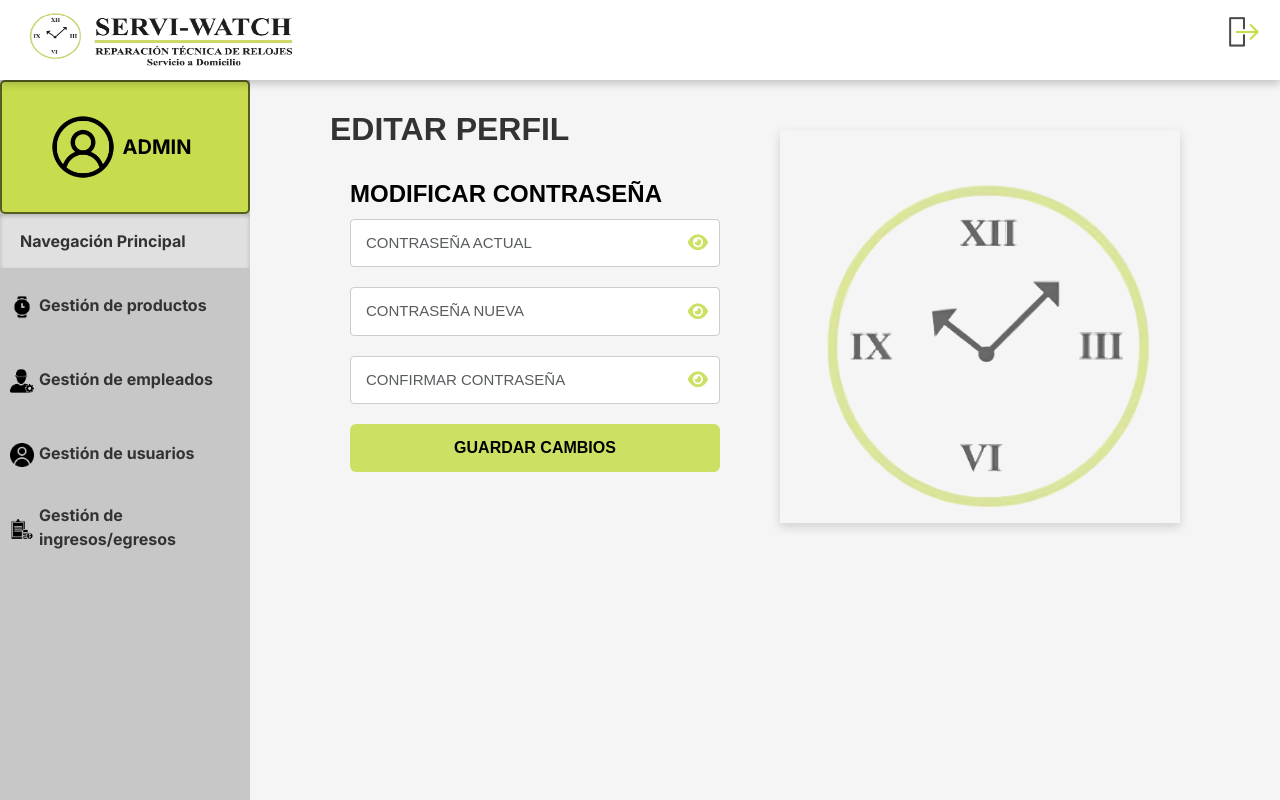
After one commit to cordorat/Serviwatch, a Django app: a page that uses core/templates/base.html in a window 1280 px wide. The commit adds this page. Run offline with Django 5.2, Linux system fonts and the light colour scheme; the visitor is signed in with stand-in values (Sample User, id 1); some libraries are stand-ins or nearby versions.

Commit message:
Implementación de editar usuario y admin
* todo funcional

* hu recuperar contraseña terminada.

* cambios en gitignore

* eliminar archivo db para github

* coverage corrido

* coverage eliminado

* implementacion service y los test

* inplementacion edicion contraseña usu y admin

* integracion todo funiconal

* arreglo de nombres test

```diff
--- /dev/null
+++ b/core/forms/password_change_form.py
@@ -0,0 +1,79 @@
+import re
+from django import forms
+
+class PasswordChangeForm(forms.Form):
+    contraseña_actual = forms.CharField(
+        required=True,
+        min_length=8,
+        max_length=16,
+        widget=forms.PasswordInput(attrs={
+            'class': 'form-control',
+            'placeholder': 'CONTRASEÑA ACTUAL'
+        }),
+        error_messages={
+            'required': 'Este campo es obligatorio',
+            'min_length': 'La contraseña debe tener al menos 8 caracteres',
+            'max_length': 'La contraseña no puede tener más de 16 caracteres',
+        }
+    )
+    contraseña_nueva = forms.CharField(
+        required=True,
+        min_length=8,
+        max_length=16,
+        widget=forms.PasswordInput(attrs={
+            'class': 'form-control',
+            'placeholder': 'CONTRASEÑA NUEVA'
+        }),
+        error_messages={
+            'required': 'Este campo es obligatorio',
+            'min_length': 'La contraseña debe tener al menos 8 caracteres',
+            'max_length': 'La contraseña no puede tener más de 16 caracteres',
+        }
+    )
+    confirmacion_contraseña = forms.CharField(
+        required=True,
+        min_length=8,
+        max_length=16,
+        widget=forms.PasswordInput(attrs={
+            'class': 'form-control',
+            'placeholder': 'CONFIRMAR CONTRASEÑA'
+        }),
+        error_messages={
+            'required': 'Este campo es obligatorio',
+            'min_length': 'La contraseña debe tener al menos 8 caracteres',
+            'max_length': 'La contraseña no puede tener más de 16 caracteres',
+        }
+    )
+
+    def clean_contraseña_nueva(self):
+        contraseña_nueva = self.cleaned_data.get('contraseña_nueva')
+
+        if not re.search(r'[A-Za-z]', contraseña_nueva):
+            raise forms.ValidationError('La contraseña debe tener al menos una letra')
+
+        if not re.search(r'\d', contraseña_nueva):
+            raise forms.ValidationError('La contraseña debe tener al menos un número')
+
+        if not re.search(r'[!@#$%^&*?]', contraseña_nueva):
+            raise forms.ValidationError('La contraseña debe tener al menos un caracter especial')
+
+        return contraseña_nueva
+
+    def clean_confirmacion_contraseña(self):
+        contraseña_nueva = self.cleaned_data.get('contraseña_nueva')
+        confirmacion_contraseña = self.cleaned_data.get('confirmacion_contraseña')
+
+        if contraseña_nueva and confirmacion_contraseña and contraseña_nueva != confirmacion_contraseña:
+            raise forms.ValidationError('Las contraseñas no coinciden')
+
+        return confirmacion_contraseña
+
+    def clean(self):
+        cleaned_data = super().clean()
+        contraseña_actual = cleaned_data.get('contraseña_actual')
+        contraseña_nueva = cleaned_data.get('contraseña_nueva')
+
+        if contraseña_actual and contraseña_nueva and contraseña_actual == contraseña_nueva:
+            self.add_error('contraseña_nueva', 'La contraseña nueva no puede ser igual a la anterior')
+
+        return cleaned_data
--- /dev/null
+++ b/core/static/css/password_change.css
@@ -0,0 +1,172 @@
+/* RESET Y BODY */
+body {
+    margin: 0;
+    padding: 0;
+    overflow-y: hidden; /* Quita scroll vertical */
+    font-family: 'Arial', sans-serif;
+    background-color: #f5f5f5;
+}
+
+/* CONTENEDOR PRINCIPAL (fluye con el body) */
+.edit-profile-container {
+    display: flex;
+    justify-content: space-between;
+    align-items: flex-start;
+    gap: 60px;
+    padding: 0px 60px;
+    height: 80vh;
+    box-sizing: border-box;
+}
+
+/* TÍTULOS */
+.profile-title {
+    position: absolute;
+    top: 30px;
+    left: 80px;
+    font-size: 32px;
+    font-weight: bold;
+    color: #333;
+}
+
+.section-title {
+    font-size: 24px;
+    font-weight: 600;
+    margin-bottom: 10px;
+    color: #000;
+}
+
+/* FORMULARIO */
+.password-section {
+    flex: 1;
+    margin-top: 60px;
+}
+
+.password-form .form-group {
+    margin-bottom: 10px;
+    position: relative;
+}
+
+.input-container {
+    position: relative;
+}
+
+.form-control {
+    width: 100%;
+    padding: 12px 45px 12px 15px;
+    border: 1px solid #ccc;
+    border-radius: 6px;
+    font-size: 15px;
+    background-color: #fff;
+}
+
+.form-control.is-invalid {
+    border-color: #e74c3c;
+}
+
+/* CAMBIO IMPORTANTE: Añadido display: block para asegurar que los mensajes de error sean visibles */
+.invalid-feedback {
+    display: block;
+    color: #e74c3c;
+    font-size: 13px;
+    margin-top: 5px;
+}
+
+/* ESTILO DE LOS ÍCONOS DE OJO */
+.toggle-password {
+    position: absolute;
+    top: 50%;
+    right: 12px;
+    transform: translateY(-50%);
+    font-size: 18px;
+    color: #555;
+    cursor: pointer;
+}
+
+.toggle-password:hover {
+    color: #000;
+}
+
+.toggle-password.fa-eye {
+    color: #cce064;
+}
+
+.toggle-password.fa-eye-slash {
+    color: #cce064;
+}
+
+/* BOTÓN GUARDAR */
+.btn-guardar {
+    display: block;
+    width: 100%;
+    padding: 12px;
+    background-color: #cce064;
+    color: #000000;
+    font-weight: bold;
+    border: none;
+    border-radius: 6px;
+    cursor: pointer;
+    transition: background-color 0.3s ease;
+}
+
+.btn-guardar:hover {
+    background-color: #cce064;
+}
+
+/* IMAGEN DEL RELOJ */
+.clock-image {
+    flex: 0 0 400px;
+    display: flex;
+    justify-content: center;
+    align-items: center;
+    margin-top: 10px;
+}
+
+.clock-image img.clock {
+    max-width: 100%;
+    height: auto;
+    border-radius: 0px;
+    box-shadow: 0 4px 10px rgba(0, 0, 0, 0.15);
+}
+
+/* MODAL DE ÉXITO */
+.modal-overlay {
+    position: fixed;
+    top: 0;
+    left: 0;
+    width: 100%;
+    height: 100%;
+    background: rgba(0, 0, 0, 0.5);
+    display: none;
+    justify-content: center;
+    align-items: center;
+    z-index: 9999;
+}
+
+.modal-content {
+    background: white;
+    padding: 40px;
+    border-radius: 12px;
+    text-align: center;
+    max-width: 500px;
+    box-shadow: 0 4px 16px #626e15;
+}
+
+.modal-content h2 {
+    margin-bottom: 25px;
+    font-size: 20px;
+    color: #000000;
+}
+
+.btn-volver {
+    background-color: #cce064;
+    color: #000000;
+    padding: 10px 20px;
+    border: none;
+    border-radius: 6px;
+    font-weight: bold;
+    cursor: pointer;
+}
+
+.btn-volver:hover {
+    background-color: #cce064;
+}
--- a/core/static/css/styles.css
+++ b/core/static/css/styles.css
@@ -90,7 +90,7 @@ body {
   margin-left: 50px;
 }
 
-.user-info.active{
+.user-info-active{
   display: flex;
   align-items: center;
   width: 100%;
--- a/core/templates/base.html
+++ b/core/templates/base.html
@@ -1,6 +1,7 @@
 {% load static %}
 <!DOCTYPE html>
 <html lang="es">
+
 <head>
   <meta charset="UTF-8">
   <title>{% block title %}Servi-Watch{% endblock %}</title>
@@ -10,18 +11,65 @@
   <!--Fuentes de tipografia (Google Font)-->
   <link rel="preconnect" href="https://fonts.googleapis.com">
   <link rel="preconnect" href="https://fonts.gstatic.com" crossorigin>
-  <link href="https://fonts.googleapis.com/css2?family=Inter:ital,opsz,wght@0,14..32,100..900;1,14..32,100..900&family=Montserrat:ital,wght@0,100..900;1,100..900&display=swap" rel="stylesheet">
+  <link
+    href="https://fonts.googleapis.com/css2?family=Inter:ital,opsz,wght@0,14..32,100..900;1,14..32,100..900&family=Montserrat:ital,wght@0,100..900;1,100..900&display=swap"
+    rel="stylesheet">
   <!--Link de bootstrap-->
   <link href="https://cdn.jsdelivr.net/npm/bootstrap@5.3.2/dist/css/bootstrap.min.css" rel="stylesheet">
   <link rel="stylesheet" href="https://cdn.jsdelivr.net/npm/bootstrap-icons@1.11.1/font/bootstrap-icons.css">
   <!--CSS creados-->
   <link href="https://cdn.jsdelivr.net/npm/select2@4.1.0-rc.0/dist/css/select2.min.css" rel="stylesheet" />
-  <link href="https://cdn.jsdelivr.net/npm/select2-bootstrap-5-theme@1.1.1/dist/select2-bootstrap-5-theme.min.css" rel="stylesheet" />
+  <link href="https://cdn.jsdelivr.net/npm/select2-bootstrap-5-theme@1.1.1/dist/select2-bootstrap-5-theme.min.css"
+    rel="stylesheet" />
   <link rel="stylesheet" href="https://cdn.jsdelivr.net/npm/flatpickr/dist/flatpickr.min.css">
   <link rel="stylesheet" href="{% static 'css/formularios.css' %}">
   <link rel="stylesheet" href="{% static 'css/ventana.css' %}">
   <link rel="stylesheet" href="{% static 'css/reparacion.css' %}">
   <link rel="stylesheet" href="{% static 'css/styles.css' %}">
+  <link rel="stylesheet" href="{% static 'css/password_change.css' %}">
+  <link rel="stylesheet" href="https://cdnjs.cloudflare.com/ajax/libs/font-awesome/6.5.0/css/all.min.css">
+
+  <!-- Añadimos solo los estilos necesarios para el botón del avatar -->
+  <style>
+    /* Estilos adicionales para el botón del avatar */
+    .user-info .user-avatar-container {
+      display: flex;
+      align-items: center;
+      width: 80px;
+      height: 100%;
+      padding: 0px;
+      text-decoration: none;
+      color: inherit;
+    }
+
+    .user-info .user-avatar {
+      margin-right: 0px;
+    }
+
+    .user-info h2 {
+      margin: 0;
+      text-align: left;
+      /* Aseguramos que el texto esté alineado a la izquierda */
+    }
+
+    .sidebar .user-info {
+      background-color: #c7c7c7;
+      transition: all 0.3s ease;
+      border: 2px solid transparent;
+    }
+
+    .sidebar .user-info.active {
+      background-color: #C9DC4E !important;
+      border: 2px solid #00000093 !important;
+      border-radius: 5px !important;
+    }
+
+    .sidebar .user-info.active h2,
+    .sidebar .user-info.active a {
+      color: #000000 !important;
+      font-weight: bold !important;
+    }
+  </style>
   <link rel="stylesheet" href="{% static 'css/paginacion.css' %}">
   <link rel="stylesheet" href="{% static 'css/tabla.css' %}">
 </head>
@@ -31,7 +79,6 @@
   <script src="https://cdn.jsdelivr.net/npm/bootstrap@5.3.2/dist/js/bootstrap.bundle.min.js"></script>
   <script src="https://cdn.jsdelivr.net/npm/select2@4.1.0-rc.0/dist/js/select2.min.js"></script>
   <script src="https://cdn.jsdelivr.net/npm/flatpickr"></script>
-
 
 
   <!-- Barra superior -->
@@ -59,8 +106,9 @@
   <div class="main-container" id="sidebar">
     <!-- Sidebar izquierda -->
     <aside class="sidebar">
-      <div class="user-info {% if '/edit-usuario' in request.path or request.path == '/admin' %} active {% endif %}">
-        <a href="#" class="user-avatar-container">
+      <div
+        class="user-info {% if '/cambiar-contraseña/' in request.path or '/edit-usuario/' in request.path %} active {% endif %}">
+        <a href="{% url 'password_change' %}" class="user-avatar-container">
           <div class="user-avatar">
             <img src="{% static 'images/avatar (1).png' %}" alt="Usuario" class="icon-user">
           </div>
@@ -80,7 +128,8 @@
         <ul>
           {% if user.is_superuser %}
           <li class="{% if '/productos/' in request.path or request.path == '/productos' %} active {% endif %}">
-            <a href="#" class="{% if not '/productos/' in request.path or request.path == '/productos' %} menu-link {% endif %}">
+            <a href="#"
+              class="{% if not '/productos/' in request.path or request.path == '/productos' %} menu-link {% endif %}">
               <span>
                 <img src="{% static 'images/reloj 1.png' %}" alt="Productos" class="icon">
               </span>
@@ -88,7 +137,8 @@
             </a>
           </li>
           <li class="{% if '/empleados/' in request.path or request.path == '/empleados' %} active {% endif %}">
-            <a href="{% url 'empleado_list' %}" class="{% if not '/empleados/' in request.path or request.path == '/empleados' %} menu-link {% endif %}">
+            <a href="{% url 'empleado_list' %}"
+              class="{% if not '/empleados/' in request.path or request.path == '/empleados' %} menu-link {% endif %}">
               <span>
                 <img src="{% static 'images/clientes.png' %}" alt="Empleados" class="icon">
               </span>
@@ -97,6 +147,7 @@
 
           </li>
           <li class="{% if '/usuarios/' in request.path or request.path == '/usuarios' %} active {% endif %}">
+
             <a href="{% url 'usuario_list' %}" class="{% if not '/usuarios/' in request.path or request.path == '/usuarios' %} menu-link {% endif %}">
               <span>
                 <img src="{% static 'images/usuarios.png' %}" alt="Usuarios" class="icon">
@@ -105,7 +156,8 @@
             </a>
           </li>
           <li class="{% if '/reportes/' in request.path or request.path == '/reportes' %} active {% endif %}">
-            <a href="#" class="{% if not '/reportes/' in request.path or request.path == '/reportes' %} menu-link {% endif %}">
+            <a href="#"
+              class="{% if not '/reportes/' in request.path or request.path == '/reportes' %} menu-link {% endif %}">
               <span>
                 <img src="{% static 'images/reportes.png' %}" alt="Reportes" class="icon">
               </span>
@@ -116,7 +168,8 @@
           {% else %}
 
           <li class="{% if '/clientes/' in request.path or request.path == '/clientes' %} active {% endif %}">
-            <a href="{% url 'cliente_list' %}" class="{% if not '/clientes/' in request.path or request.path == '/clientes' %} menu-link {% endif %}">
+            <a href="{% url 'cliente_list' %}"
+              class="{% if not '/clientes/' in request.path or request.path == '/clientes' %} menu-link {% endif %}">
               <span>
                 <img src="{% static 'images/clientes.png' %}" alt="Clientes" class="icon">
               </span>
@@ -132,7 +185,8 @@
             </a>
           </li>
           <li class="{% if '/servicios/' in request.path or request.path == '/servicios' %} active {% endif %}">
-            <a href="{% url 'servicios_usuario' %}" class="{% if not '/servicios/' in request.path or request.path == '/servicios' %} menu-link {% endif %}">
+            <a href="{% url 'servicios_usuario' %}"
+              class="{% if not '/servicios/' in request.path or request.path == '/servicios' %} menu-link {% endif %}">
               <span>
                 <img src="{% static 'images/reloj 1.png' %}" alt="Servicios" class="icon">
               </span>
@@ -166,4 +220,5 @@
   {% block javascript %}
   {% endblock %}
 </body>
+
 </html>
--- /dev/null
+++ b/core/templates/usuario/password_change.html
@@ -0,0 +1,114 @@
+{% extends 'base.html' %}
+{% load static %}
+
+{% block title %}Cambiar Contraseña - Servi-Watch{% endblock %}
+
+{% block content %}
+<div class="edit-profile-container">
+    <h1 class="profile-title">EDITAR PERFIL</h1>
+
+    <div class="password-section">
+        <h2 class="section-title">MODIFICAR CONTRASEÑA</h2>
+
+        <form method="POST" class="password-form">
+            {% csrf_token %}
+
+            <div class="form-group">
+                <div class="input-container">
+                    <input type="password" name="contraseña_actual" id="id_contraseña_actual"
+                           class="form-control {% if form.contraseña_actual.errors %}is-invalid{% endif %}"
+                           placeholder="CONTRASEÑA ACTUAL" required>
+                    <i class="fa-solid fa-eye toggle-password" data-target="id_contraseña_actual"></i>
+                </div>
+                {% if form.contraseña_actual.errors %}
+                <div class="invalid-feedback">
+                    {% for error in form.contraseña_actual.errors %}
+                        {{ error }}
+                    {% endfor %}
+                </div>
+                {% endif %}
+            </div>
+
+            <div class="form-group">
+                <div class="input-container">
+                    <input type="password" name="contraseña_nueva" id="id_contraseña_nueva"
+                           class="form-control {% if form.contraseña_nueva.errors %}is-invalid{% endif %}"
+                           placeholder="CONTRASEÑA NUEVA" required>
+                    <i class="fa-solid fa-eye toggle-password" data-target="id_contraseña_nueva"></i>
+                </div>
+                {% if form.contraseña_nueva.errors %}
+                <div class="invalid-feedback">
+                    {% for error in form.contraseña_nueva.errors %}
+                        {{ error }}
+                    {% endfor %}
+                </div>
+                {% endif %}
+            </div>
+
+            <div class="form-group">
+                <div class="input-container">
+                    <input type="password" name="confirmacion_contraseña" id="id_confirmacion_contraseña"
+                           class="form-control {% if form.confirmacion_contraseña.errors %}is-invalid{% endif %}"
+                           placeholder="CONFIRMAR CONTRASEÑA" required>
+                    <i class="fa-solid fa-eye toggle-password" data-target="id_confirmacion_contraseña"></i>
+                </div>
+                {% if form.confirmacion_contraseña.errors %}
+                <div class="invalid-feedback">
+                    {% for error in form.confirmacion_contraseña.errors %}
+                        {{ error }}
+                    {% endfor %}
+                </div>
+                {% endif %}
+            </div>
+
+            <div class="form-actions">
+                <button type="submit" class="btn-guardar">GUARDAR CAMBIOS</button>
+            </div>
+        </form>
+    </div>
+
+    <div class="clock-image">
+        <img src="{% static 'images/reloj-pagina.png' %}" alt="Reloj" class="clock">
+    </div>
+</div>
+
+<!-- Modal de éxito -->
+<div id="success-modal" class="modal-overlay" {% if success %}style="display: flex;"{% else %}style="display: none;"{% endif %}>
+    <div class="modal-content">
+        <h2>SU CONTRASEÑA HA SIDO ACTUALIZADA CORRECTAMENTE</h2>
+        <button id="btn-volver" class="btn-volver" onclick="location.reload()">VOLVER</button>
+    </div>
+</div>
+
+<!-- Script de Font Awesome y toggles -->
+<link rel="stylesheet" href="https://cdnjs.cloudflare.com/ajax/libs/font-awesome/6.5.0/css/all.min.css">
+
+<script>
+    document.addEventListener('DOMContentLoaded', function () {
+        const toggleIcons = document.querySelectorAll('.toggle-password');
+
+        toggleIcons.forEach(icon => {
+            icon.addEventListener('click', function () {
+                const targetId = this.getAttribute('data-target');
+                const input = document.getElementById(targetId);
+
+                if (input) {
+                    const type = input.type === 'password' ? 'text' : 'password';
+                    input.type = type;
+
+                    this.classList.toggle('fa-eye');
+                    this.classList.toggle('fa-eye-slash');
+                }
+            });
+        });
+
+        // Cerrar modal al hacer clic fuera
+        const modal = document.getElementById('success-modal');
+        window.addEventListener('click', function (event) {
+            if (event.target === modal) {
+                modal.style.display = 'none';
+            }
+        });
+    });
+</script>
+{% endblock %}
--- a/core/urls/usuario_urls.py
+++ b/core/urls/usuario_urls.py
@@ -1,9 +1,10 @@
 from django.urls import path
 from core.views.Usuario.usuario_view import usuario_list_view, usuario_create_view, usuario_update_view, usuario_delete_view
-
+from core.views.Usuario.password_change_view import password_change_view
 urlpatterns = [
     path('usuarios/', usuario_list_view, name='usuario_list'),
     path('usuarios/agregar/', usuario_create_view, name='usuario_create'),
     path('usuarios/editar/<int:pk>/', usuario_update_view, name='usuario_update'),
     path('usuarios/eliminar/<int:pk>/', usuario_delete_view, name='usuario_delete'),
-]
+    path('cambiar-contraseña/', password_change_view, name='password_change'),
+    ]
--- /dev/null
+++ b/core/views/Usuario/password_change_view.py
@@ -0,0 +1,44 @@
+from django.shortcuts import render, redirect
+from django.views.decorators.http import require_http_methods
+from django.contrib.auth.decorators import login_required
+from django.contrib.auth import update_session_auth_hash
+from core.forms.password_change_form import PasswordChangeForm
+from core.services.password_change_service import validate_current_password, validate_new_password, change_password
+
+@login_required
+@require_http_methods(["GET", "POST"])
+def password_change_view(request):
+    if request.method == 'GET':
+        return render(request, 'usuario/password_change.html', {'form': PasswordChangeForm()})
+
+    form = PasswordChangeForm(request.POST)
+
+    if not form.is_valid():
+        return render(request, 'usuario/password_change.html', {'form': form})
+
+    contraseña_actual = form.cleaned_data.get('contraseña_actual')
+    contraseña_nueva = form.cleaned_data.get('contraseña_nueva')
+
+    is_valid_current, error = validate_current_password(request.user, contraseña_actual)
+    if not is_valid_current:
+        form.add_error('contraseña_actual', error)
+        return render(request, 'usuario/password_change.html', {'form': form})
+
+    is_valid_new, error = validate_new_password(contraseña_actual, contraseña_nueva)
+    if not is_valid_new:
+        form.add_error('contraseña_nueva', error)
+        return render(request, 'usuario/password_change.html', {'form': form})
+
+    success, message = change_password(request.user, contraseña_nueva)
+    if not success:
+        return render(request, 'usuario/password_change.html', {
+            'form': form,
+            'error': message
+        })
+
+    update_session_auth_hash(request, request.user)
+
+    return render(request, 'usuario/password_change.html', {
+        'form': PasswordChangeForm(),  # Limpia el formulario
+        'success': message  # Muestra el modal
+    })
```
Also changed, not shown: core/services/password_change_service.py (added, +23 -0 lines), core/templates/usuario/editar_usuario.html (added, +33 -0 lines), core/tests/LoginTests/test_recuperarContraseña.py (+1 -1 lines), core/tests/UsuarioTest/tests_editar_perfil.py (added, +183 -0 lines), core/services/__init__.py (line endings or trailing spaces), 1 other file. Lines whose indentation alone changed are shown as unchanged.
